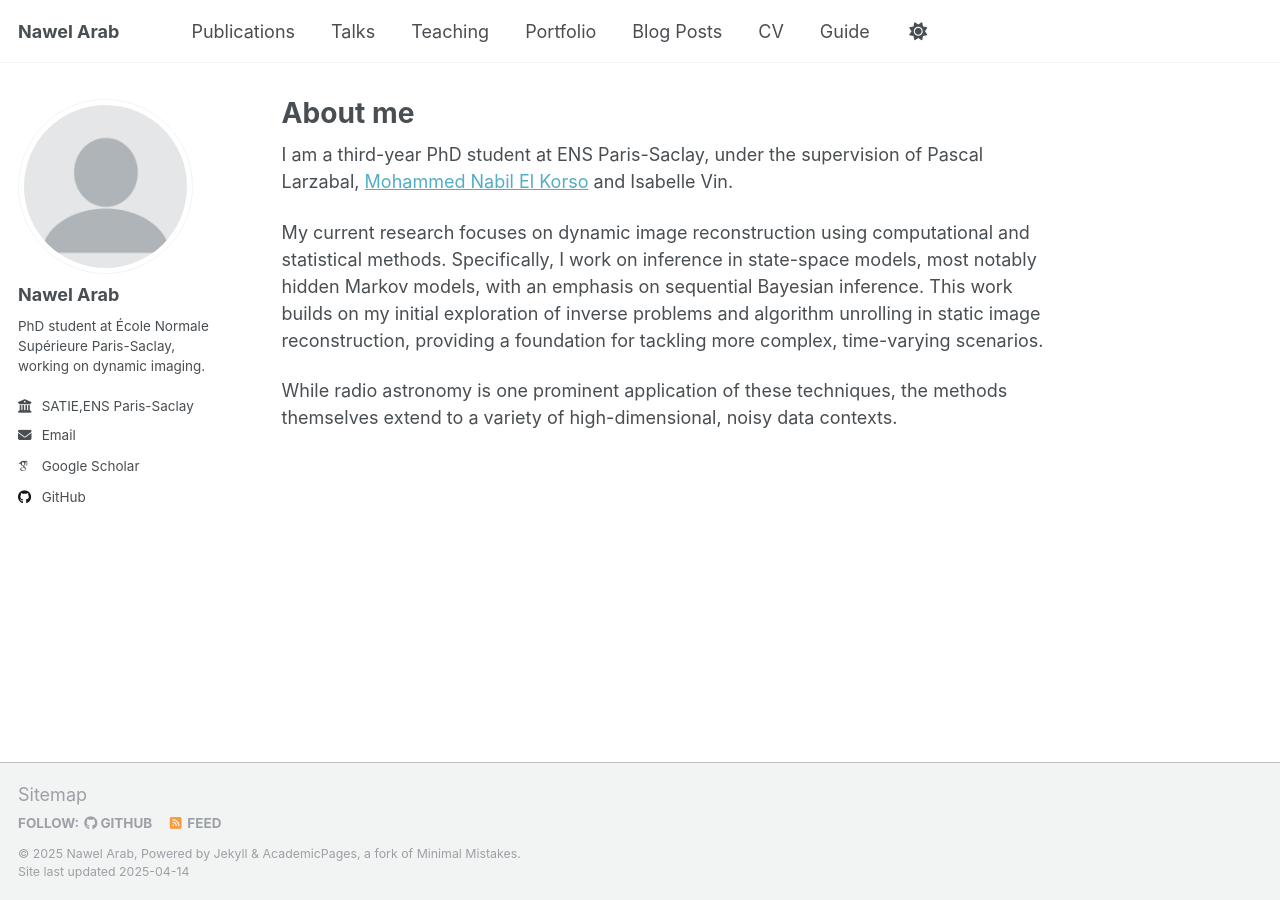
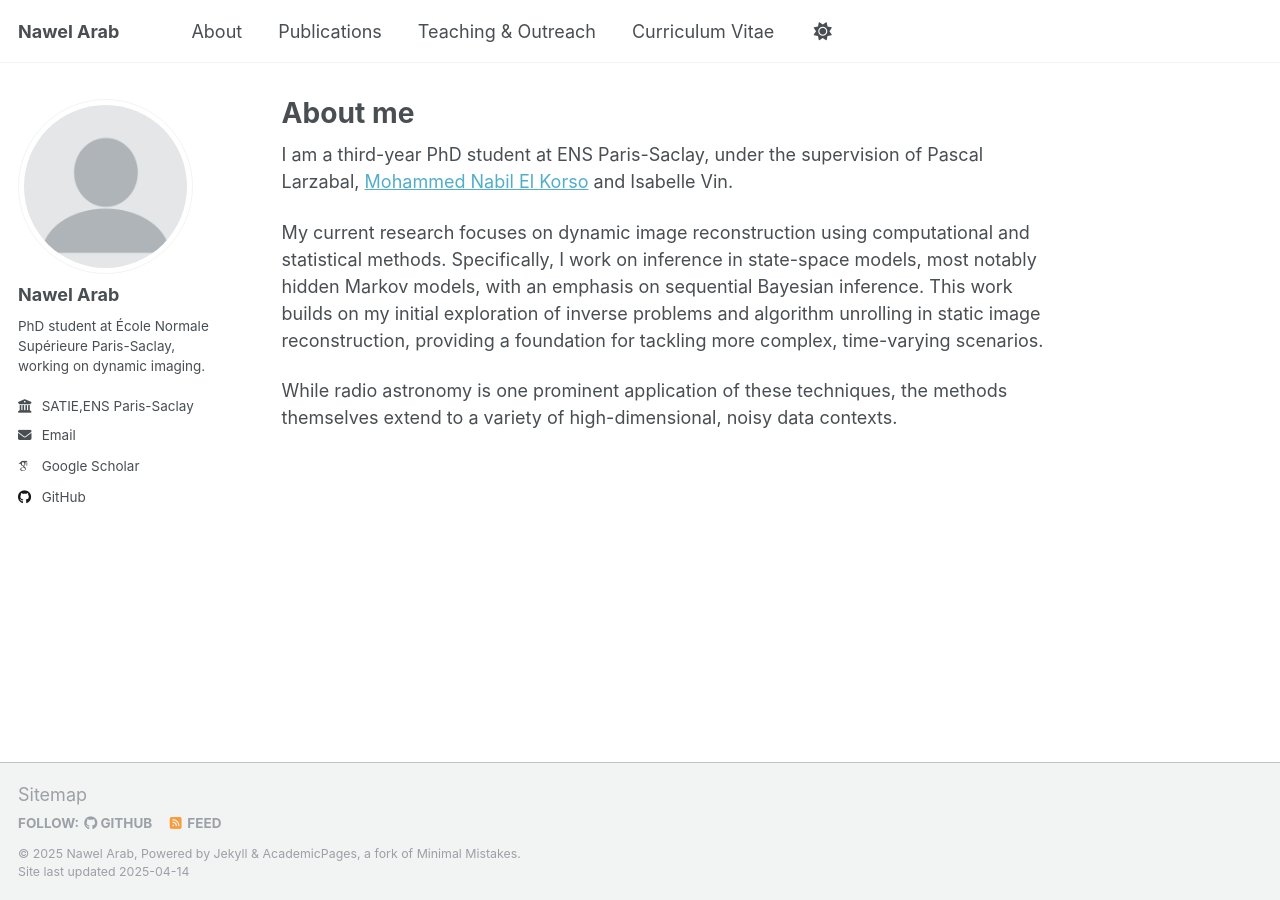
Before and after one commit to NawelAr/NawelAr.github.io, a Jekyll site: the page built from _pages/about.md, in a window 1280 px wide. Built offline with Jekyll 4.4.1, drawn with Linux system fonts in a browser that asks for light colours; some web fonts are replaced; part of the change alters nothing that is shown.

Commit message:
Update navigation.yml

```diff
--- a/_data/navigation.yml
+++ b/_data/navigation.yml
@@ -1,33 +1,12 @@
-# The following is the order of the links in the header of the website.
-#
-# Changing the order here will adjust the order and you can also add additional
-# links. Removing a link prevents it from showing in the header, but does not
-# prevent it from being included in the site.
-#
-# NOTE that only one of the CV options should be selected, the first is for the
-#      Markdown formatted page while the second is generated using JSON.
+main:
+  - title: "About"
+    url: /
 
-main:
   - title: "Publications"
     url: /publications/
 
-  - title: "Talks"
-    url: /talks/
-
-  - title: "Teaching"
+  - title: "Teaching & Outreach"
     url: /teaching/
 
-  - title: "Portfolio"
-    url: /portfolio/
-
-  - title: "Blog Posts"
-    url: /year-archive/
-
-  - title: "CV"
+  - title: "Curriculum Vitae"
     url: /cv/
-
-  # - title: "CV"
-  #   url: /cv-json/
-
-  - title: "Guide"
-    url: /markdown/
```
